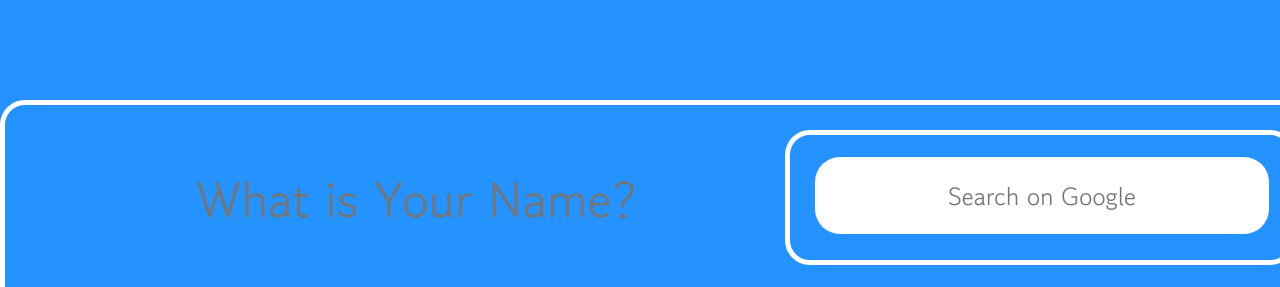
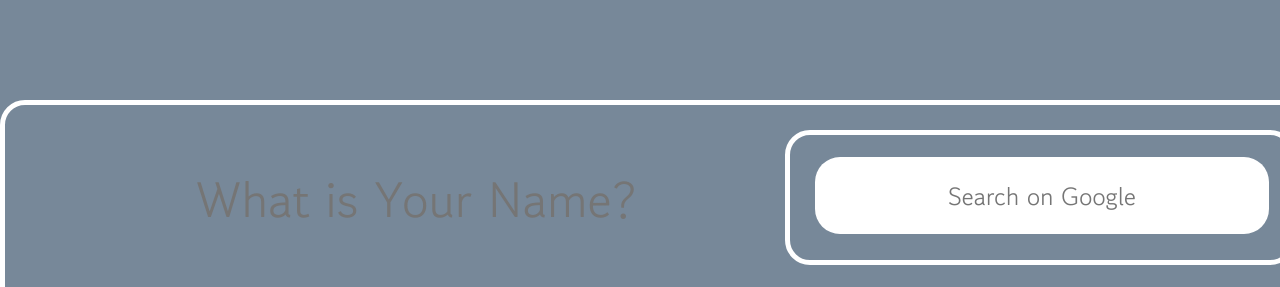
Before and after one commit to ahh0619/WebApp, a plain HTML site: page index.html in a window 1280 px wide. Shown: the top 287 px of the page. Drawn offline with Linux system fonts and the light colour scheme.

Commit message:
Update style.css

```diff
--- a/css/style.css
+++ b/css/style.css
@@ -5,7 +5,7 @@
 }
 
 body {
-  background-color: rgb(37, 147, 255);
+  background-color: lightslategrey;
   margin: 0px;
   color: white;
 }
```
